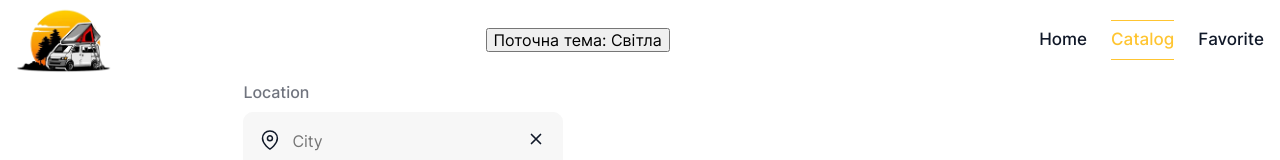
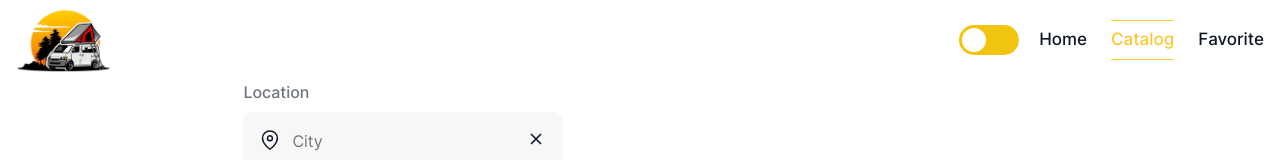
Before and after one commit to KristinaHranovska/rent-camper, a React (Vite) app: page /catalog in a window 1280 px wide. Shown: the top 160 px of the page. Built offline with nearby package versions, Linux system fonts and the light colour scheme; no server answers.

Commit message:
toggle button is ready

```diff
--- a/src/components/CamperFilters/CamperFilters.module.css
+++ b/src/components/CamperFilters/CamperFilters.module.css
@@ -47,6 +47,7 @@
 .formInput:focus+.iconMap,
 .formInput:hover+.iconMap {
     fill: var(--color-stars);
+    stroke: var(--color-map);
 }
 
 .errorName {
@@ -66,7 +67,7 @@
     left: 18px;
     width: 18px;
     height: 20px;
-    transition: fill var(--animation);
+    transition: fill var(--animation), stroke var(--animation);
 }
 
 .iconClean {
--- a/src/components/Navigation/Navigation.jsx
+++ b/src/components/Navigation/Navigation.jsx
@@ -43,8 +43,10 @@ const Navigation = () => {
           <NavLink className={style.navLink} to="/">
             <img className={style.logo} src={logo} alt="logo" />
           </NavLink>
-          <ThemeToggle />
-          <NavList />
+          <div className={style.blockNav}>
+            <ThemeToggle />
+            <NavList />
+          </div>
         </nav>
       )}
 
@@ -53,6 +55,7 @@ const Navigation = () => {
           <NavLink className={style.navLink} to="/">
             <img className={style.logo} src={logo} alt="logo" />
           </NavLink>
+          <ThemeToggle />
           <Hamburger active={menuOpen} toggleMenu={toggleMenu} />
           <Menu isOpen={menuOpen} toggleMenu={toggleMenu} />
         </nav>
--- a/src/components/Navigation/Navigation.module.css
+++ b/src/components/Navigation/Navigation.module.css
@@ -23,6 +23,12 @@
         width: 100px;
         height: 70px;
     }
+
+    .blockNav {
+        display: flex;
+        align-items: center;
+        gap: 20px;
+    }
 }
 
 @media screen and (min-width: 1440px) {
--- a/src/shared/componets/Hamburger/Hamburger.jsx
+++ b/src/shared/componets/Hamburger/Hamburger.jsx
@@ -11,42 +11,21 @@ const Hamburger = ({ active, toggleMenu }) => {
         width="60"
         height="60"
         viewBox="0 0 200 200"
+        className={style.svg}
       >
         <g strokeWidth="6.5" strokeLinecap="round">
-          <path
-            d="M72 82.286h28.75"
-            fill="#009100"
-            fillRule="evenodd"
-            stroke="#101828"
-          />
+          <path d="M72 82.286h28.75" className={style.fillPath} />
           <path
             d="M100.75 103.714l72.482-.143c.043 39.398-32.284 71.434-72.16 71.434-39.878 0-72.204-32.036-72.204-71.554"
-            fill="none"
-            stroke="#101828"
+            className={style.strokePath}
           />
-          <path
-            d="M72 125.143h28.75"
-            fill="#009100"
-            fillRule="evenodd"
-            stroke="#101828"
-          />
+          <path d="M72 125.143h28.75" className={style.fillPath} />
           <path
             d="M100.75 103.714l-71.908-.143c.026-39.638 32.352-71.674 72.23-71.674 39.876 0 72.203 32.036 72.203 71.554"
-            fill="none"
-            stroke="#101828"
+            className={style.strokePath}
           />
-          <path
-            d="M100.75 82.286h28.75"
-            fill="#009100"
-            fillRule="evenodd"
-            stroke="#101828"
-          />
-          <path
-            d="M100.75 125.143h28.75"
-            fill="#009100"
-            fillRule="evenodd"
-            stroke="#101828"
-          />
+          <path d="M100.75 82.286h28.75" className={style.fillPath} />
+          <path d="M100.75 125.143h28.75" className={style.fillPath} />
         </g>
       </svg>
     </div>
--- a/src/shared/componets/Hamburger/Hamburger.module.css
+++ b/src/shared/componets/Hamburger/Hamburger.module.css
@@ -19,6 +19,16 @@ path {
     transition: transform 500ms cubic-bezier(0.4, 0, 0.2, 1),
         stroke-dasharray 500ms cubic-bezier(0.4, 0, 0.2, 1),
         stroke-dashoffset 500ms cubic-bezier(0.4, 0, 0.2, 1);
+}
+
+.fillPath {
+    fill-rule: evenodd;
+    stroke: var(--color-main-text);
+}
+
+.strokePath {
+    fill: none;
+    stroke: var(--color-main-text);
 }
 
 path:nth-child(1) {
--- a/src/shared/componets/ThemeToggle/ThemeToggle.jsx
+++ b/src/shared/componets/ThemeToggle/ThemeToggle.jsx
@@ -1,12 +1,23 @@
 import { useTheme } from "context/useThemeContext";
+import styles from "./ThemeToggle.module.css";
 
 const ThemeToggle = () => {
   const { theme, toggleTheme } = useTheme();
 
   return (
-    <button onClick={toggleTheme}>
-      Поточна тема: {theme === "light" ? "Світла" : "Темна"}
-    </button>
+    <div className={styles.toggleContainer}>
+      <input
+        type="checkbox"
+        id="themeToggle"
+        className={styles.checkbox}
+        checked={theme === "dark"}
+        onChange={toggleTheme}
+      />
+      <label htmlFor="themeToggle" className={styles.label}>
+        <span className={styles.inner} />
+        <span className={styles.switch} />
+      </label>
+    </div>
   );
 };
 
--- /dev/null
+++ b/src/shared/componets/ThemeToggle/ThemeToggle.module.css
@@ -0,0 +1,80 @@
+.toggleContainer {
+    display: flex;
+    align-items: center;
+    justify-content: center;
+    height: 100%;
+}
+
+.checkbox {
+    height: 0;
+    width: 0;
+    visibility: hidden;
+}
+
+.label {
+    cursor: pointer;
+    text-indent: -9999px;
+    width: 60px;
+    height: 30px;
+    background: var(--toggle-bg-color);
+    display: block;
+    border-radius: 100px;
+    position: relative;
+    transition: background-color 0.3s ease;
+}
+
+.label:active .switch {
+    width: 45px;
+}
+
+.inner {
+    display: flex;
+    align-items: center;
+    justify-content: space-between;
+    position: absolute;
+    top: 0;
+    left: 0;
+    bottom: 0;
+    right: 0;
+    padding: 5px;
+}
+
+.inner::before {
+    content: '🌞';
+    color: var(--toggle-sun-color);
+    transition: color 0.3s ease;
+}
+
+.inner::after {
+    content: '🌜';
+    color: var(--toggle-moon-color);
+    transition: color 0.3s ease;
+}
+
+.switch {
+    position: absolute;
+    top: 3px;
+    left: 3px;
+    width: 24px;
+    height: 24px;
+    background: var(--toggle-switch-color);
+    border-radius: 90px;
+    transition: 0.3s ease;
+}
+
+.checkbox:checked+.label {
+    background: var(--toggle-bg-color-checked);
+}
+
+.checkbox:checked+.label .switch {
+    left: calc(100% - 3px);
+    transform: translateX(-100%);
+}
+
+.checkbox:checked+.label .inner::before {
+    color: var(--toggle-sun-color-checked);
+}
+
+.checkbox:checked+.label .inner::after {
+    color: var(--toggle-moon-color-checked);
+}
--- a/src/shared/style/themes/dark.css
+++ b/src/shared/style/themes/dark.css
@@ -14,4 +14,13 @@
     --color-line: rgba(224, 230, 238, 0.1);
     --color-backdrop: #1A202C;
     --color-shadow: rgba(0, 0, 0, 0.25);
+    --color-map: #000;
+
+    --toggle-bg-color: #34495e;
+    --toggle-bg-color-checked: #f1c40f;
+    --toggle-switch-color: #333;
+    --toggle-sun-color: #ecf0f1;
+    --toggle-moon-color: #f39c12;
+    --toggle-sun-color-checked: #f39c12;
+    --toggle-moon-color-checked: #ecf0f1;
 }
--- a/src/shared/style/themes/light.css
+++ b/src/shared/style/themes/light.css
@@ -14,4 +14,13 @@
     --color-line: rgba(16, 24, 40, 0.1);
     --color-backdrop: #111111b3;
     --color-shadow: rgba(0, 0, 0, 0.25);
+    --color-map: #000;
+
+    --toggle-bg-color: #f1c40f;
+    --toggle-bg-color-checked: #34495e;
+    --toggle-switch-color: #fff;
+    --toggle-sun-color: #f39c12;
+    --toggle-moon-color: #ecf0f1;
+    --toggle-sun-color-checked: #ecf0f1;
+    --toggle-moon-color-checked: #f39c12;
 }
```
